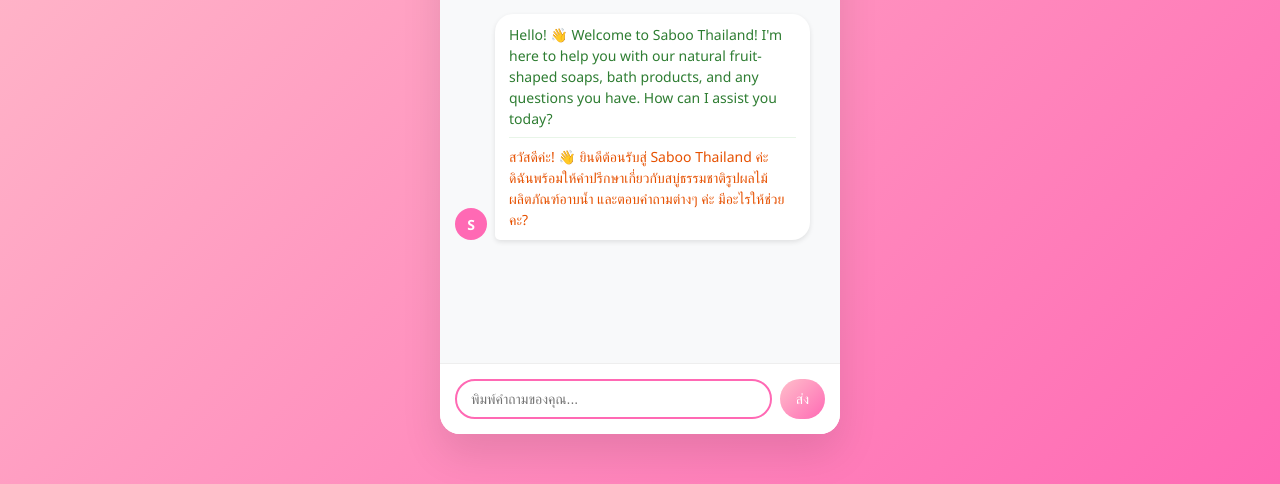
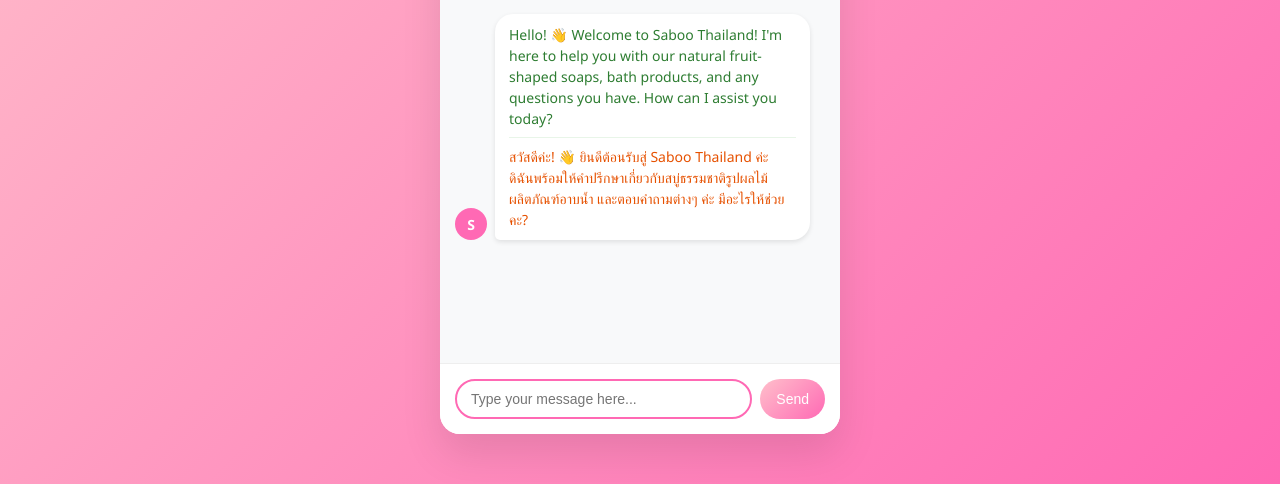
Before and after one commit to Saboothailand/saboo-online-chatbot, a Flask app: page / in a window 1280 px wide. Shown: the part 316-800 px from the top of the page. Run offline with Flask 3, Linux system fonts and the light colour scheme.

Commit message:
Update chat.html UI

```diff
--- a/templates/chat.html
+++ b/templates/chat.html
@@ -564,15 +564,15 @@
         </div>
 
         <div class="loading" id="loading">
-            💬 กำลังตอบคำถาม...
+            💬 Generating response...
         </div>
 
         <div class="input-container">
             <input type="text" id="messageInput"
-                   placeholder="พิมพ์คำถามของคุณ..."
+                   placeholder="Type your message here..."
                    autocomplete="off"
-                   aria-label="พิมพ์ข้อความสำหรับสอบถามข้อมูล Saboo Thailand">
-            <button id="sendButton" aria-label="ส่งข้อความ">ส่ง</button>
+                   aria-label="Type your message to chat with Saboo Thailand">
+            <button id="sendButton" aria-label="Send message">Send</button>
         </div>
     </div>
 
@@ -614,10 +614,10 @@
                         addMessage(data.reply, 'bot', false); // 일반 텍스트로 렌더링
                     }
                 } else {
-                    addMessage('ขออภัยค่ะ เกิดข้อผิดพลาด: ' + (data.error || 'ข้อผิดพลาดที่ไม่ทราบสาเหตุ'), 'bot');
+                    addMessage('Sorry, an error occurred: ' + (data.error || 'Unknown error'), 'bot');
                 }
             } catch (error) {
-                addMessage('เกิดข้อผิดพลาดในการเชื่อมต่อ กรุณาลองใหม่อีกครั้งค่ะ', 'bot');
+                addMessage('Network error occurred. Please try again.', 'bot');
             } finally {
                 showLoading(false);
                 sendButton.disabled = false;
```
